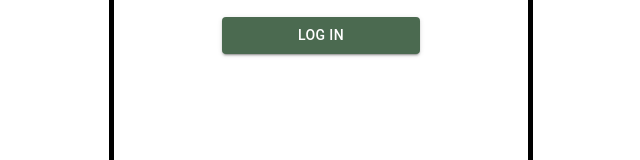
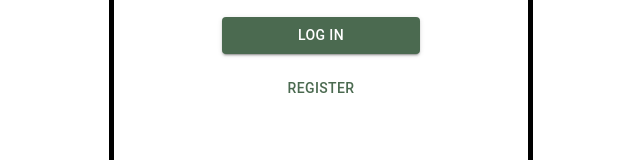
Before and after one commit to fhfuih/gnite-diary, a React (Create React App) app: page /login in a window 1280 px wide. Shown: the part 436-596 px from the top of the page, without its empty margins (319-959 px from the left). Built offline with nearby package versions, Linux system fonts and the light colour scheme.

Commit message:
feat: add register button in login page

```diff
--- a/src/pages/login.js
+++ b/src/pages/login.js
@@ -1,5 +1,5 @@
 import React from 'react';
-import { useHistory } from 'react-router-dom'
+import { Link } from 'react-router-dom'
 import { makeStyles } from '@material-ui/core/styles';
 import TextField from '@material-ui/core/TextField';
 import Button from '@material-ui/core/Button';
@@ -27,6 +27,9 @@ const useStyles = makeStyles((theme) => ({
         marginTop: '2rem',
         width: '25ch'
     },
+    register: {
+        width: '25ch'
+    },
     large: {
         width: theme.spacing(10),
         height: theme.spacing(10),
@@ -51,11 +54,6 @@ const useStyles = makeStyles((theme) => ({
 
 export default function BasicTextFields() {
     const classes = useStyles();
-    const history = useHistory();
-
-    const handleSubmit = () => {
-        history.push(ROUTES.profile);
-    }
 
     return (
         <div className={classes.background}>
@@ -64,12 +62,13 @@ export default function BasicTextFields() {
                 <Avatar className={classes.large} alt="head picture" src="../logo512.png"/>
                 <TextField id="username-basic" label="User Name" />
                 <TextField id="password-basic" label="Password" type='password' />
-                <Button className={classes.submit} variant="contained"
-                    color="primary"
-                    onClick={handleSubmit}
-                > Log in </Button>
+                <Button className={classes.submit} variant="contained" color="primary" component={Link} to={ROUTES.profile}>
+                    Log in
+                </Button>
+                <Button className={classes.register} color="primary" component={Link} to={ROUTES.register}>
+                    Register
+                </Button>
             </form>
-
         </div>
     );
 }
```
